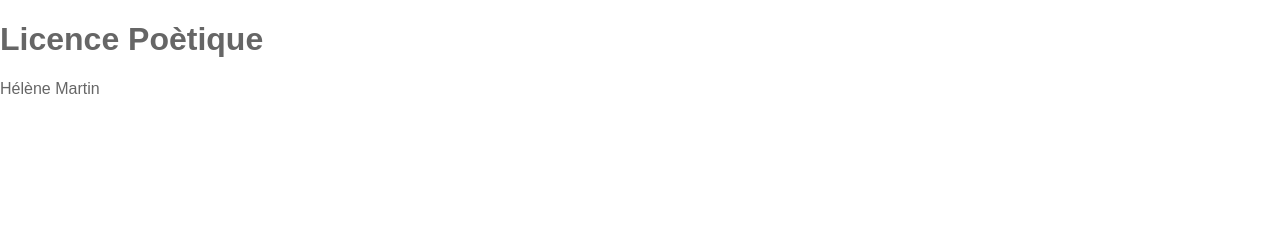
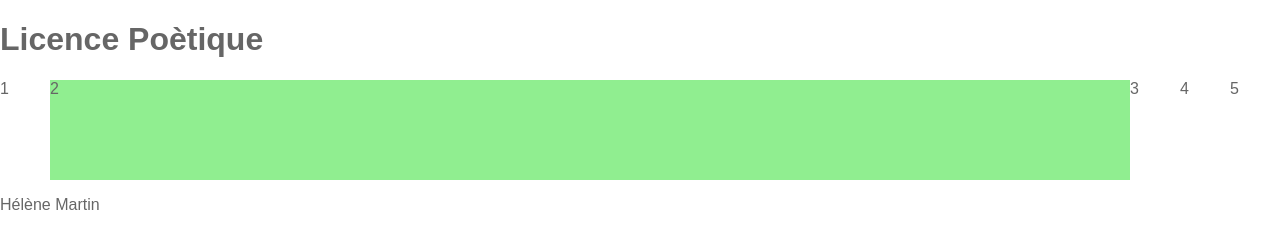
Before and after one commit to helenemartin/licencepoetique, a plain HTML site: page index.html in a window 1280 px wide. Drawn offline with Linux system fonts and the light colour scheme.

Commit message:
add basic flex box styling

```diff
--- a/index.html
+++ b/index.html
@@ -2,14 +2,28 @@
 <html>
   <head>
     <link rel="stylesheet" href="style.css">
-    <title>Licence Poétique</title>
+    <title>Licence Po&#232;tique</title>
   </head>
   <body>
     <header>
-      <h1>Licence Poètique</h1>
+      <h1>Licence Po&#232;tique</h1>
     </header>
+      <div class="example example-grow">
+        <div class="example-content">
+
+          <div class="parent">
+            <div class="item">1</div>
+            <div class="item">2</div>
+            <div class="item">3</div>
+            <div class="item">4</div>
+            <div class="item">5</div>
+          </div>
+
+        </div>
+      </div>
+
     <footer>
-      <p>Hélène Martin</p>
+      <p>H&#233;l&#232;ne Martin</p>
     </footer>
   </body>
 </html>
--- a/style.css
+++ b/style.css
@@ -4,3 +4,17 @@ body {
   font-size: 14;
   color: #666666;
 }
+
+.example-grow .parent {
+  display: flex;
+}
+
+.example-grow .item {
+  width: 50px;
+  height: 100px;
+}
+
+.example-grow .item:nth-child(2) {
+  flex-grow: 2;
+  background: lightgreen;
+}
```
